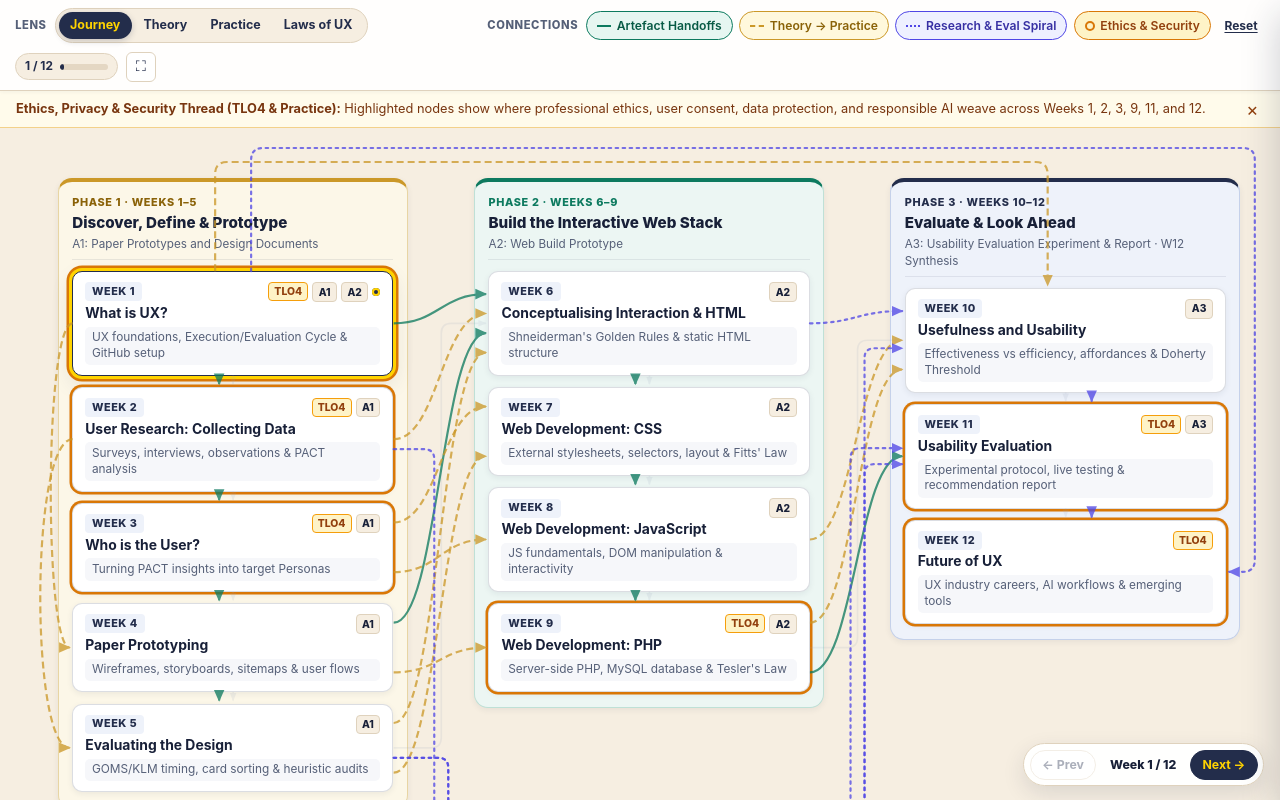
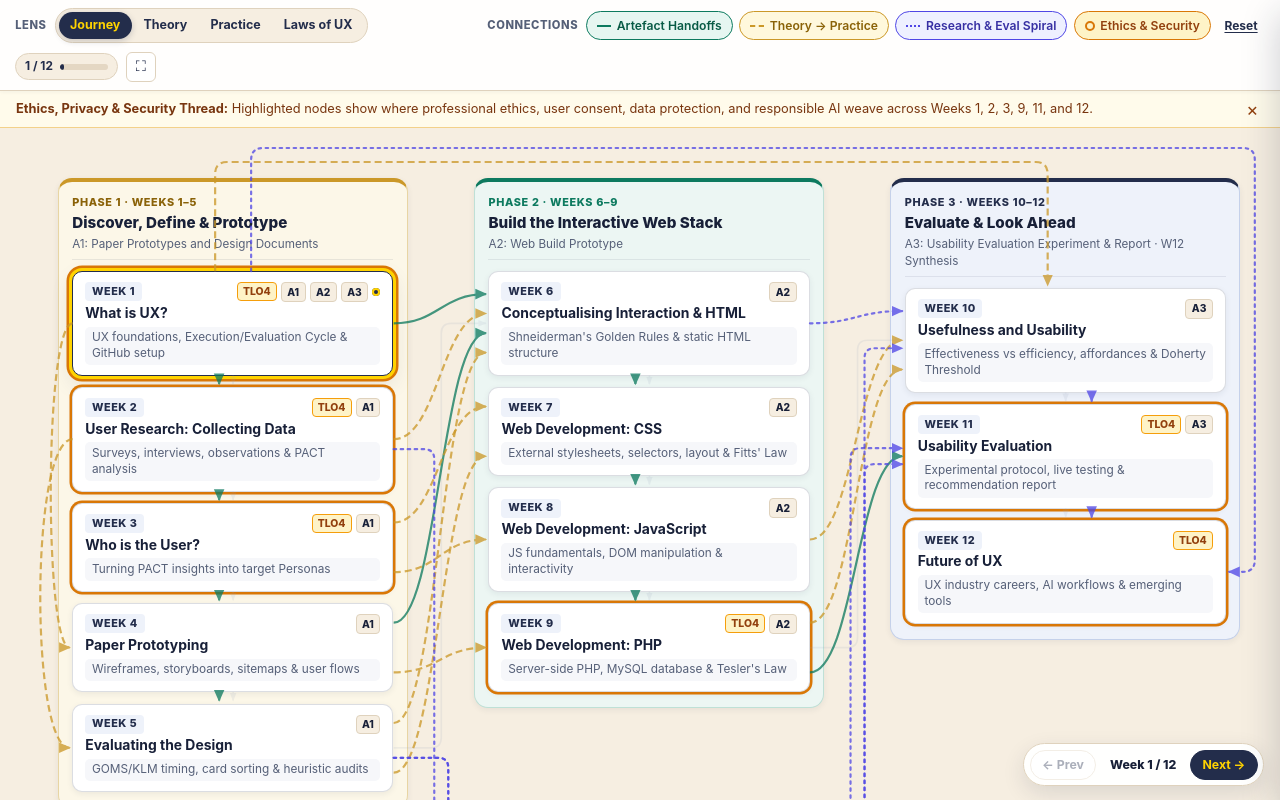
Before and after one commit to wilk0077/comp2012-images, a plain HTML site: page comp1103/index.html in a window 1280 px wide. Both pictures are taken after a click on the button "Show All". Drawn offline with Linux system fonts and the light colour scheme.

Commit message:
Updated the assignment badges

```diff
--- a/comp1103/index.html
+++ b/comp1103/index.html
@@ -55,7 +55,7 @@
     <!-- Dismissible Ethics & Security Inline Banner -->
     <div id="ethics-banner" class="ethics-banner" hidden>
       <div class="ethics-banner-text">
-        <strong>Ethics, Privacy &amp; Security Thread (TLO4 &amp; Practice):</strong>
+        <strong>Ethics, Privacy &amp; Security Thread:</strong>
         Highlighted nodes show where professional ethics, user consent, data protection, and responsible AI weave across Weeks 1, 2, 3, 9, 11, and 12.
       </div>
       <button type="button" id="btn-close-ethics" class="ethics-close" aria-label="Dismiss notice">&times;</button>
--- a/comp1103/roadmap-data.js
+++ b/comp1103/roadmap-data.js
@@ -47,7 +47,7 @@ export const LINK_TYPES = {
 };
 
 export const ETHICS_NOTES = {
-  1: "TLO4 begins here: recognising ethical, legal, and inclusive responsibilities toward diverse users from day one.",
+  1: "Recognising ethical, legal, and inclusive responsibilities toward diverse users from day one.",
   2: "User research demands ethical observation, informed consent, privacy-safe notes, and unbiased questioning (TLO4).",
   3: "Evidence-backed Personas guard against stereotyping and exclusion by grounding design in real user data (TLO4).",
   9: "Back-end PHP and MySQL development requires defensive coding, sanitisation, and protection of stored user data.",
@@ -90,7 +90,7 @@ export const MODULES = [
       "Set up your development environment, including GitHub repositories"
     ],
     tlos: ["TLO1", "TLO4", "TLO5", "TLO6"],
-    assessments: ["A1", "A2"]
+    assessments: ["A1", "A2", "A3"]
   },
   {
     id: 2,
```
